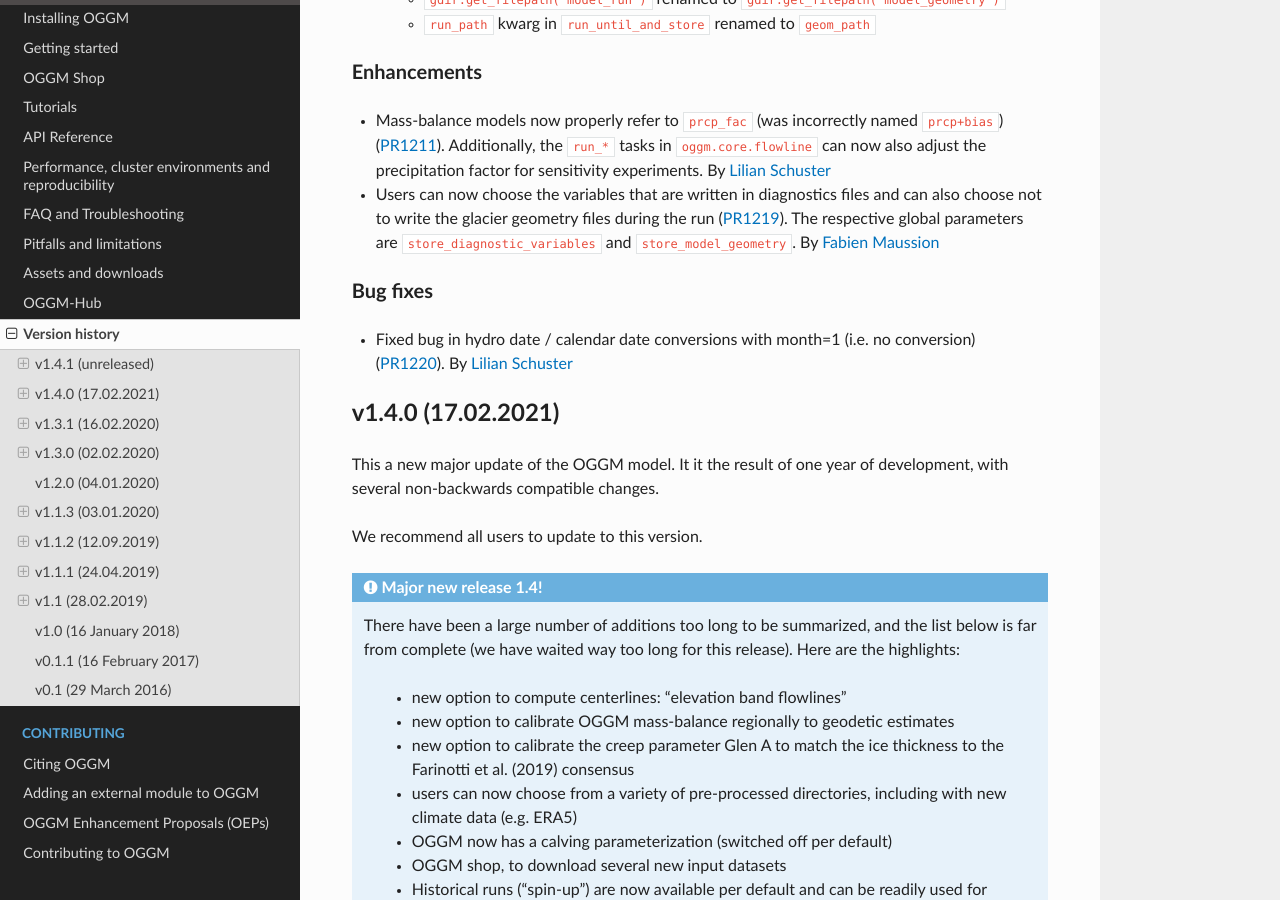
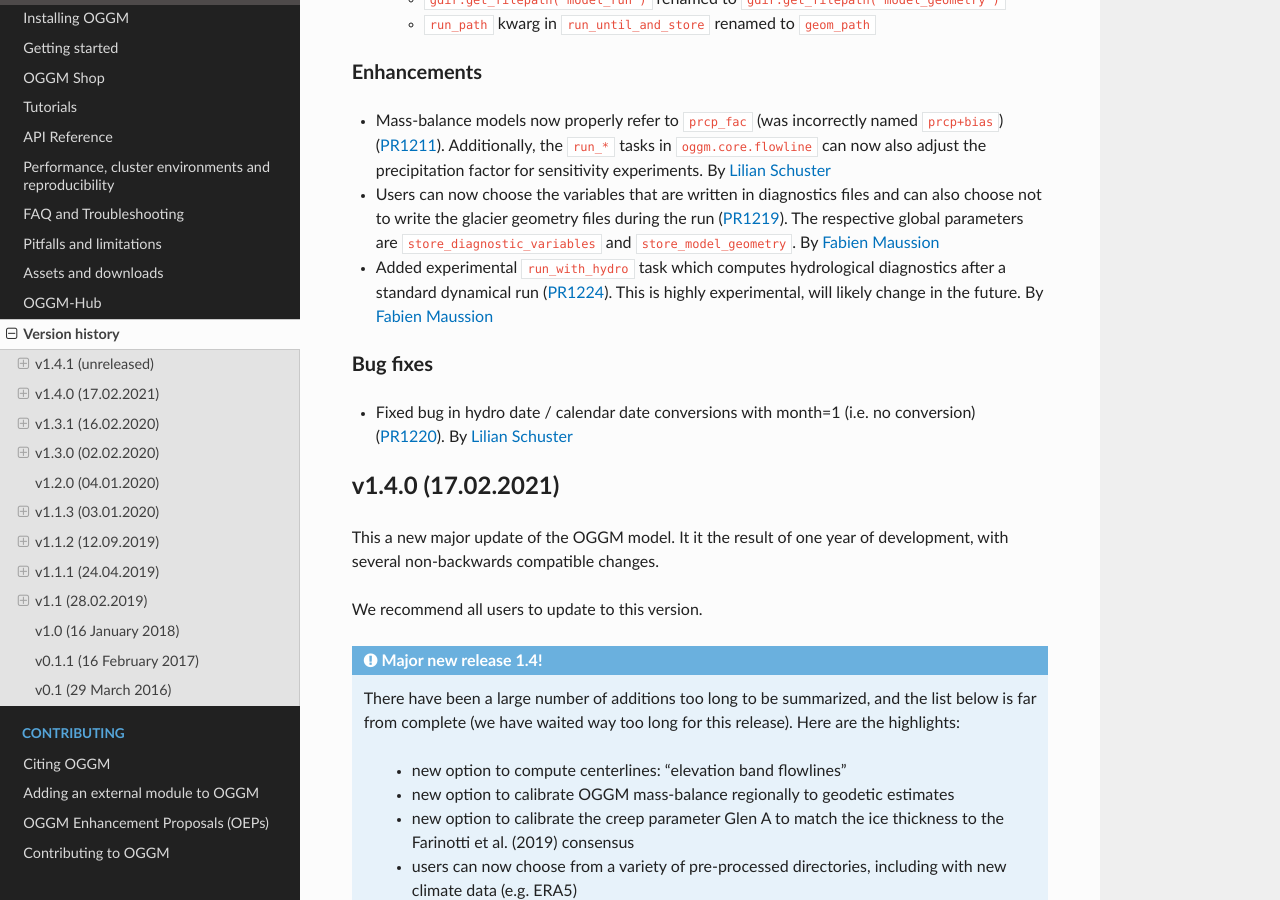
Before and after one commit to OGGM/oggm, a Sphinx documentation site: the page built from docs/whats-new.rst, in a window 1280 px wide and 900 px high, scrolled down 379 px. Built offline with Sphinx 7.4.7 and the Read the Docs theme 2.0.0, drawn with Linux system fonts in a browser that asks for light colours; the version number could not be read and is left out.

Commit message:
pep8 and whats new

```diff
--- a/docs/whats-new.rst
+++ b/docs/whats-new.rst
@@ -34,6 +34,11 @@ Enhancements
   (:pull:`1219`). The respective global parameters are ``store_diagnostic_variables``
   and ``store_model_geometry``.
   By `Fabien Maussion <https://github.com/fmaussion>`_
+- Added experimental ``run_with_hydro`` task which computes hydrological
+  diagnostics after a standard dynamical run (:pull:`1224`).
+  This is highly experimental, will likely change in the future.
+  By `Fabien Maussion <https://github.com/fmaussion>`_
+
 
 Bug fixes
 ~~~~~~~~~
```
Also changed, not shown: 2 other files.
